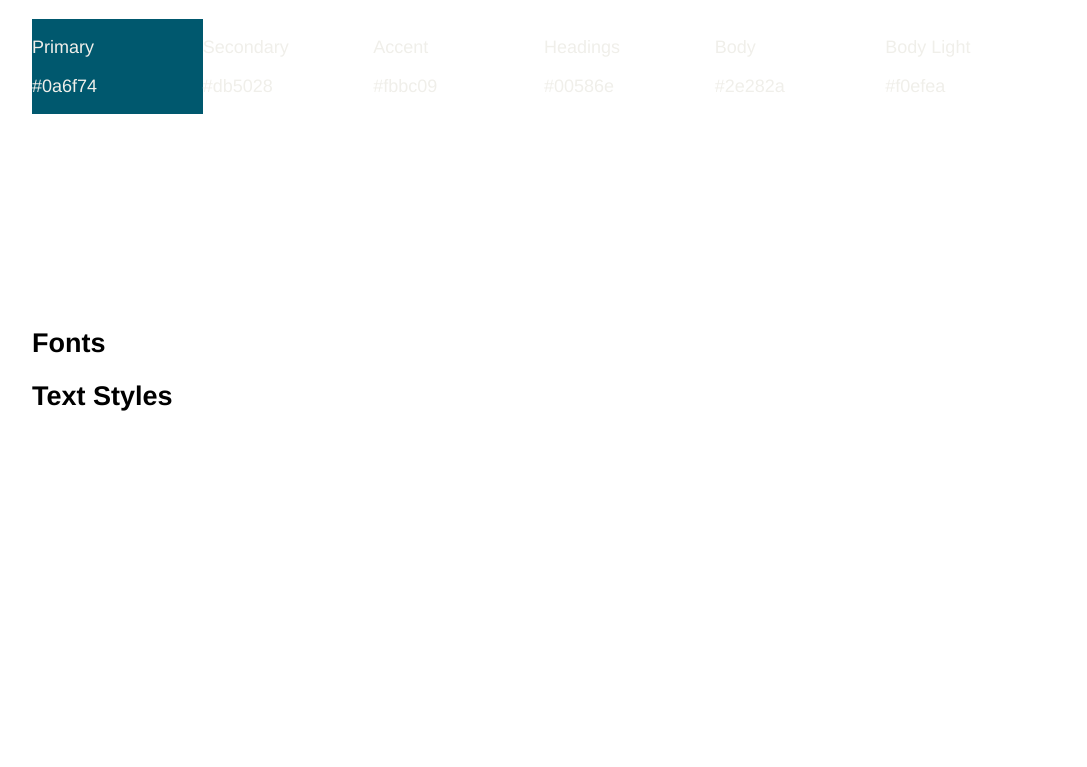
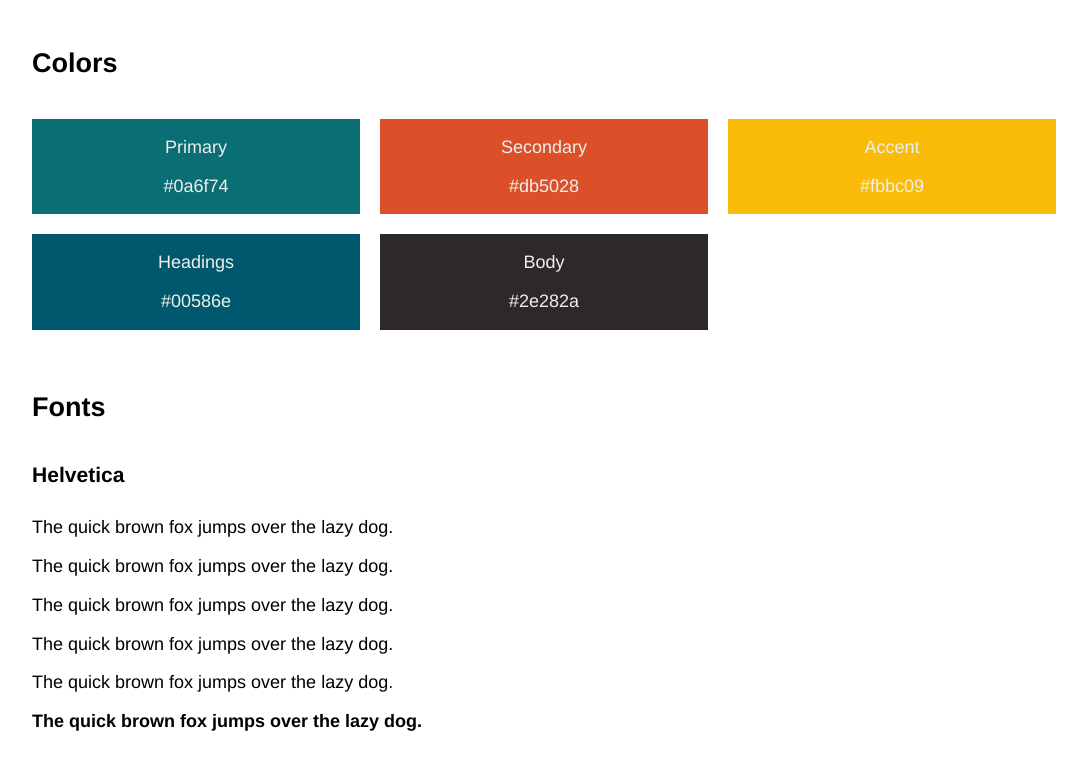
Before and after one commit to kim-atkinson/mira-style-guide, a plain HTML site: page index.html in a window 1280 px wide. Shown: the part 124-891 px from the top of the page, without its empty margins (96-1183 px from the left). Before the commit the page ends 800 px from the top, so only its background shows below. Drawn offline with Linux system fonts and the light colour scheme.

Commit message:
Added font weights to guide.

```diff
--- a/css/styles.css
+++ b/css/styles.css
@@ -1,12 +1,3 @@
-:root {
-    --color-primary: #0a6f74;
-    --color-secondary: #db5028;
-    --color-accent: #fbbc09;
-    --color-headings: #00586e;
-    --color-body: #2e282a;
-    --color-body-light: #f0efea;
-  }
-
   *,
   *::after,
   *::before {
@@ -24,28 +15,59 @@ body {
     font-size: 1.8rem;
 }
 
+h2 {
+    margin-bottom: 40px;
+}
+
+h3 {
+    margin-bottom: 30px;
+}
+
+p.a {
+    font-weight: 100;
+}
+p.b {
+    font-weight: 200;
+}
+p.c {
+    font-weight: 300;
+}
+p.d {
+    font-weight: 400;
+}
+p.e {
+    font-weight: 500;
+}
+p.f {
+    font-weight: 600;
+}
+
+
 /* Container */
 
 .container {
     width: 80%;
     max-width: 1200px;
     margin: 0 auto;
+    padding: 20px 0;
 }
 
 .grid-container {
     display: grid;
-    grid-template: 1fr 1fr 1fr / 1fr 1fr 1fr 1fr 1fr 1fr;
-    grid-gap: 20px / 20px;
+    width: 100%;
+    grid-template: repeat(2, 1fr) / repeat(3, 1fr);
+    grid-gap: 20px 20px;
 }
 
 .grid-item {
-    color: var(--color-body-light)
+    color: #f0efea;
+    text-align: center;
 }
 
 /* Colors */
 
 .primary {
-    background-color: #00586e;
+    background-color: #0a6f74;
 }
 
 .secondary {
@@ -63,7 +85,3 @@ body {
 .body {
     background-color: #2e282a;
 }
-
-.body-light {
-    background-color: #f0efea;
-}
--- a/index.html
+++ b/index.html
@@ -23,25 +23,21 @@
               <p>Primary</p>
               <p>#0a6f74</p>
             </div>
-            <div class="grid-item">
+            <div class="grid-item secondary">
               <p>Secondary</p>
               <p>#db5028</p>
             </div>
-            <div class="grid-item">
+            <div class="grid-item accent">
               <p>Accent</p>
               <p>#fbbc09</p>
             </div>
-            <div class="grid-item">
+            <div class="grid-item headings">
               <p>Headings</p>
               <p>#00586e</p>
             </div>
-            <div class="grid-item">
+            <div class="grid-item body">
               <p>Body</p>
               <p>#2e282a</p>
-            </div>
-            <div class="grid-item">
-              <p>Body Light</p>
-              <p>#f0efea</p>
             </div>
           </div>
         </div>
@@ -49,6 +45,13 @@
       <section class="fonts">
         <div class="container">
           <h2>Fonts</h2>
+          <h3>Helvetica</h3>
+          <p class="a">The quick brown fox jumps over the lazy dog.</p>
+          <p class="b">The quick brown fox jumps over the lazy dog.</p>
+          <p class="c">The quick brown fox jumps over the lazy dog.</p>
+          <p class="d">The quick brown fox jumps over the lazy dog.</p>
+          <p class="e">The quick brown fox jumps over the lazy dog.</p>
+          <p class="f">The quick brown fox jumps over the lazy dog.</p>
         </div>
       </section>
       <section class="text-styles">
```
